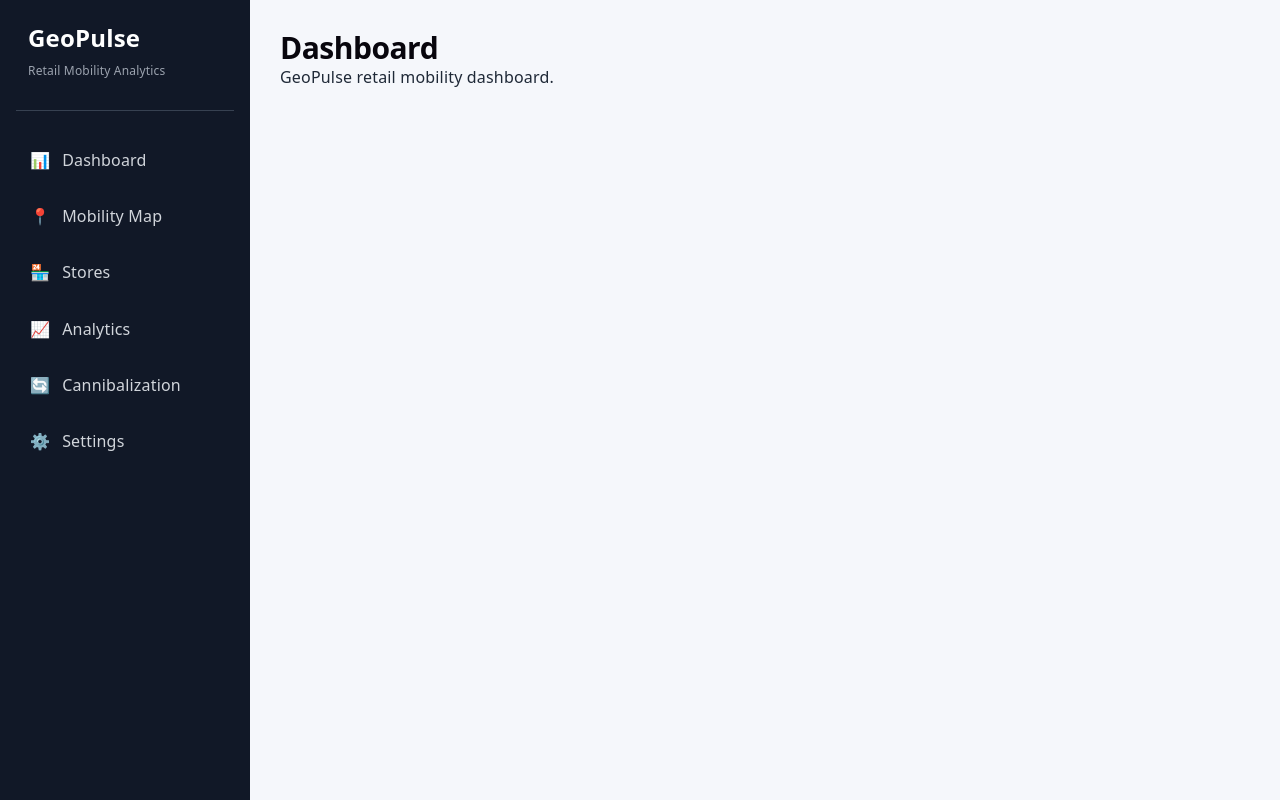
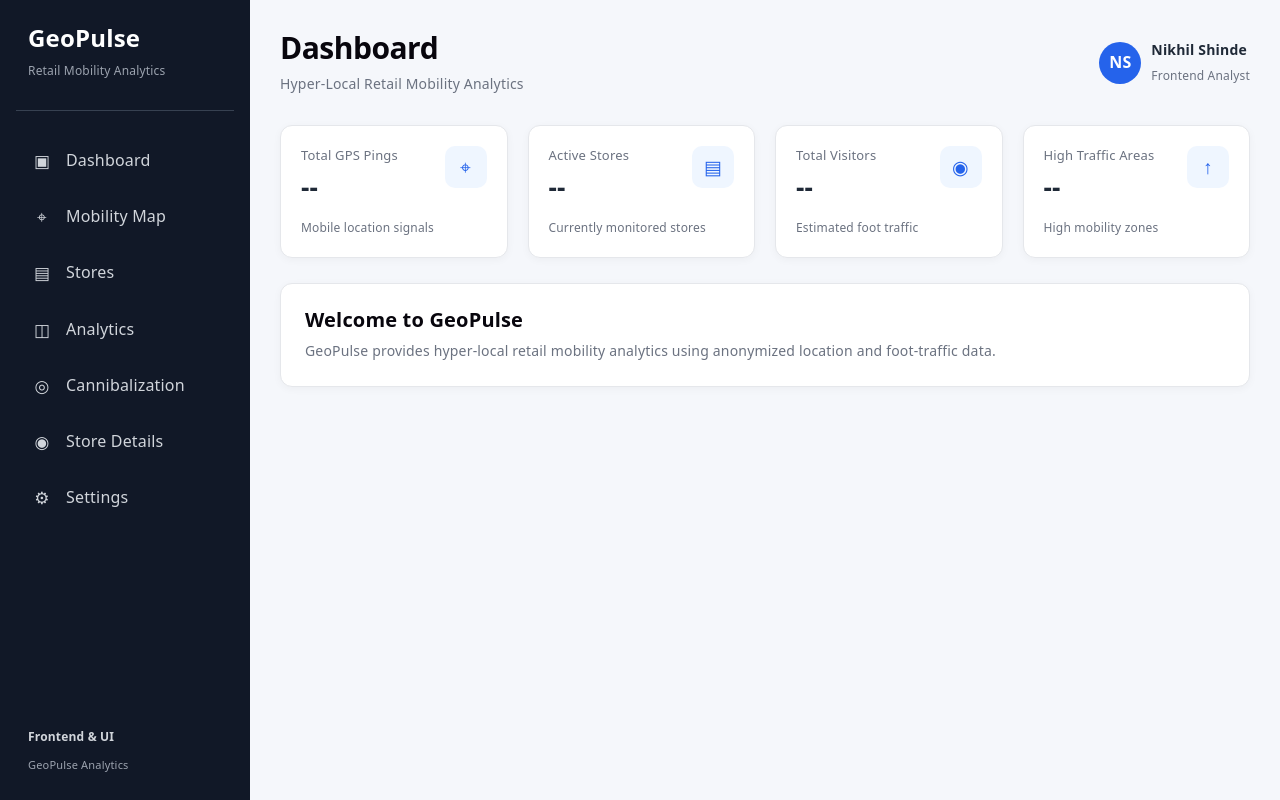
Before and after one commit to Raisanuraan12/geopulse-retail-mobility-analytics, a React (Vite) app: page / in a window 1280 px wide. Built offline with nearby package versions, Linux system fonts and the light colour scheme.

Commit message:
: Create reusable GeoPulse frontend components

```diff
--- a/src/App.css
+++ b/src/App.css
@@ -1,17 +1,23 @@
+/* ========================================
+   GLOBAL APP LAYOUT
+======================================== */
+
 * {
   box-sizing: border-box;
 }
 
-.app {
+.app-container {
   min-height: 100vh;
+  width: 100%;
   display: flex;
   background: #f5f7fb;
   color: #1f2937;
 }
 
-/* =========================
+
+/* ========================================
    SIDEBAR
-========================= */
+======================================== */
 
 .sidebar {
   width: 250px;
@@ -20,74 +26,117 @@
   color: white;
   padding: 24px 16px;
   flex-shrink: 0;
+  display: flex;
+  flex-direction: column;
 }
 
-.logo {
+.sidebar-logo {
   padding: 0 12px 28px;
   border-bottom: 1px solid #374151;
+  margin-bottom: 25px;
 }
 
-.logo h2 {
+.sidebar-logo h2 {
   color: white;
   font-size: 24px;
-  margin-bottom: 5px;
+  margin: 0 0 5px;
 }
 
-.logo span {
+.sidebar-logo span {
   color: #9ca3af;
   font-size: 12px;
 }
 
-.navigation {
-  margin-top: 25px;
+
+/* ========================================
+   SIDEBAR NAVIGATION
+======================================== */
+
+.sidebar-nav {
+  display: flex;
+  flex-direction: column;
+  gap: 7px;
 }
 
-.nav-item {
+.nav-link {
   display: flex;
   align-items: center;
   gap: 12px;
   padding: 13px 14px;
-  margin-bottom: 7px;
   color: #d1d5db;
   text-decoration: none;
   border-radius: 8px;
-  transition: 0.2s;
+  transition: 0.2s ease;
 }
 
-.nav-item:hover {
+.nav-link:hover {
   background: #1f2937;
   color: white;
 }
 
-.nav-item.active {
+.nav-link.active {
   background: #2563eb;
   color: white;
 }
 
-/* =========================
+.nav-icon {
+  width: 24px;
+  text-align: center;
+  font-size: 17px;
+}
+
+.sidebar-footer {
+  margin-top: auto;
+  padding: 25px 12px 0;
+  color: #9ca3af;
+  font-size: 12px;
+}
+
+.sidebar-footer p {
+  margin: 0 0 5px;
+  color: #d1d5db;
+  font-weight: 600;
+}
+
+.sidebar-footer span {
+  font-size: 11px;
+}
+
+
+/* ========================================
    MAIN CONTENT
-========================= */
+======================================== */
 
 .main-content {
   flex: 1;
   min-width: 0;
   padding: 30px;
+  margin: 0;
 }
 
-.topbar {
+
+/* ========================================
+   HEADER
+======================================== */
+
+.top-header {
   display: flex;
+  align-items: center;
   justify-content: space-between;
-  align-items: center;
-  margin-bottom: 28px;
+  gap: 20px;
+  margin: 0 0 30px;
 }
 
-.topbar h1 {
-  margin: 0 0 6px;
+.top-header h1 {
+  margin: 0;
   font-size: 30px;
+  font-weight: 700;
 }
 
-.topbar p {
+.top-header p {
+  margin: 6px 0 0;
   color: #6b7280;
+  font-size: 14px;
 }
 
 .user-profile {
@@ -96,17 +145,7 @@
   gap: 10px;
 }
 
-.user-profile strong {
-  display: block;
-}
-
-.user-profile small {
-  display: block;
-  color: #6b7280;
-  margin-top: 2px;
-}
-
-.avatar {
+.user-avatar {
   width: 42px;
   height: 42px;
   border-radius: 50%;
@@ -115,61 +154,126 @@
   display: flex;
   justify-content: center;
   align-items: center;
-  font-weight: bold;
+  font-weight: 700;
+  flex-shrink: 0;
 }
 
-/* =========================
+.user-info {
+  display: flex;
+  flex-direction: column;
+}
+
+.user-info strong {
+  font-size: 14px;
+  color: #1f2937;
+}
+
+.user-info span {
+  margin-top: 3px;
+  color: #6b7280;
+  font-size: 12px;
+}
+
+
+/* ========================================
+   DASHBOARD
+======================================== */
+
+.dashboard {
+  width: 100%;
+  margin: 0;
+  padding: 0;
+}
+
+
+/* ========================================
    STATISTICS
-========================= */
+======================================== */
 
 .stats-grid {
   display: grid;
-  grid-template-columns: repeat(4, 1fr);
+  grid-template-columns: repeat(4, minmax(0, 1fr));
   gap: 20px;
   margin-bottom: 25px;
 }
 
 .stat-card {
   background: white;
+  border: 1px solid #e5e7eb;
   border-radius: 12px;
-  padding: 22px;
+  padding: 20px;
+  box-shadow: 0 2px 8px rgba(0, 0, 0, 0.04);
+}
+
+.stat-card-top {
   display: flex;
-  align-items: center;
+  align-items: flex-start;
+  justify-content: space-between;
   gap: 15px;
-  box-shadow: 0 2px 8px rgba(0, 0, 0, 0.06);
+}
+
+.stat-title {
+  margin: 0;
+  color: #6b7280;
+  font-size: 13px;
+  line-height: 1.4;
+}
+
+.stat-card h2 {
+  margin: 8px 0 0;
+  font-size: 26px;
+  color: #1f2937;
 }
 
 .stat-icon {
-  width: 48px;
-  height: 48px;
+  width: 42px;
+  height: 42px;
   border-radius: 10px;
   background: #eff6ff;
+  color: #2563eb;
   display: flex;
   justify-content: center;
   align-items: center;
-  font-size: 24px;
+  font-size: 19px;
   flex-shrink: 0;
 }
 
-.stat-card p {
+.stat-description {
+  margin: 15px 0 0;
   color: #6b7280;
-  font-size: 13px;
-  margin-bottom: 4px;
+  font-size: 12px;
+  line-height: 1.5;
 }
 
-.stat-card h2 {
-  margin: 0;
-  font-size: 25px;
+
+/* ========================================
+   DASHBOARD WELCOME
+======================================== */
+
+.dashboard-welcome {
+  background: white;
+  border-radius: 12px;
+  padding: 24px;
+  border: 1px solid #e5e7eb;
+  box-shadow: 0 2px 8px rgba(0, 0, 0, 0.04);
 }
 
-.stat-label {
-  color: #9ca3af;
-  font-size: 11px;
+.dashboard-welcome h2 {
+  margin: 0 0 8px;
+  font-size: 20px;
 }
 
-/* =========================
+.dashboard-welcome p {
+  margin: 0;
+  color: #6b7280;
+  font-size: 14px;
+  line-height: 1.6;
+}
+
+
+/* ========================================
    DASHBOARD CARDS
-========================= */
+======================================== */
 
 .dashboard-grid {
   display: grid;
@@ -199,6 +303,7 @@
 }
 
 .card-header p {
+  margin: 0;
   color: #6b7280;
   font-size: 13px;
 }
@@ -217,9 +322,10 @@
   background: #dbeafe;
 }
 
-/* =========================
+
+/* ========================================
    MAP PLACEHOLDER
-========================= */
+======================================== */
 
 .map-placeholder {
   height: 300px;
@@ -242,17 +348,19 @@
 }
 
 .map-content h3 {
-  margin-bottom: 5px;
+  margin: 0 0 5px;
 }
 
 .map-content p {
+  margin: 0;
   color: #6b7280;
   font-size: 13px;
 }
 
-/* =========================
+
+/* ========================================
    FOOTFALL CHART
-========================= */
+======================================== */
 
 .chart-placeholder {
   height: 300px;
@@ -312,9 +420,10 @@
   font-size: 11px;
 }
 
-/* =========================
+
+/* ========================================
    STORE TABLE
-========================= */
+======================================== */
 
 .store-card {
   margin-bottom: 25px;
@@ -373,9 +482,10 @@
   color: #16a34a;
 }
 
-/* =========================
+
+/* ========================================
    INSIGHTS
-========================= */
+======================================== */
 
 .insights-grid {
   display: grid;
@@ -398,22 +508,24 @@
 
 .insight-card h3 {
   font-size: 16px;
-  margin-bottom: 7px;
+  margin: 0 0 7px;
 }
 
 .insight-card p {
+  margin: 0;
   color: #6b7280;
   font-size: 12px;
   line-height: 1.5;
 }
 
-/* =========================
-   RESPONSIVE
-========================= */
+
+/* ========================================
+   RESPONSIVE — TABLET
+======================================== */
 
 @media (max-width: 1100px) {
   .stats-grid {
-    grid-template-columns: repeat(2, 1fr);
+    grid-template-columns: repeat(2, minmax(0, 1fr));
   }
 
   .dashboard-grid {
@@ -425,8 +537,13 @@
   }
 }
 
+
+/* ========================================
+   RESPONSIVE — MOBILE
+======================================== */
+
 @media (max-width: 700px) {
-  .app {
+  .app-container {
     flex-direction: column;
   }
 
@@ -435,24 +552,32 @@
     min-height: auto;
   }
 
-  .navigation {
-    display: flex;
+  .sidebar-nav {
+    flex-direction: row;
     flex-wrap: wrap;
     gap: 6px;
   }
 
-  .nav-item {
+  .nav-link {
     margin-bottom: 0;
+  }
+
+  .sidebar-footer {
+    margin-top: 20px;
   }
 
   .main-content {
     padding: 20px;
   }
 
-  .topbar {
+  .top-header {
     flex-direction: column;
     align-items: flex-start;
     gap: 15px;
+  }
+
+  .user-profile {
+    width: 100%;
   }
 
   .stats-grid {
@@ -463,4 +588,8 @@
   .table-row {
     grid-template-columns: 1fr;
   }
+
+  .stat-card {
+    padding: 16px;
+  }
 }
--- a/src/App.jsx
+++ b/src/App.jsx
@@ -1,5 +1,7 @@
-import { BrowserRouter, Routes, Route, NavLink } from "react-router-dom";
-import "./App.css";
+import { BrowserRouter, Routes, Route } from "react-router-dom";
+
+import Sidebar from "./components/Sidebar";
+import Header from "./components/Header";
 
 import Dashboard from "./pages/Dashboard";
 import MobilityMap from "./pages/MobilityMap";
@@ -9,97 +11,99 @@ import Cannibalization from "./pages/Cannibalization";
 import StoreDetails from "./pages/StoresDetails";
 import Settings from "./pages/Settings";
 
+import "./App.css";
+
+function AppLayout({ children, title }) {
+  return (
+    <div className="app-container">
+      <Sidebar />
+
+      <main className="main-content">
+        <Header title={title} />
+        {children}
+      </main>
+    </div>
+  );
+}
+
 function App() {
   return (
     <BrowserRouter>
-      <div className="app">
-        {/* Sidebar */}
-        <aside className="sidebar">
-          <div className="logo">
-            <h2>GeoPulse</h2>
-            <span>Retail Mobility Analytics</span>
-          </div>
+      <Routes>
 
-          <nav className="navigation">
-            <NavLink
-              to="/dashboard"
-              className={({ isActive }) =>
-                isActive ? "nav-item active" : "nav-item"
+        <Route
+          path="/"
+          element={
+            <AppLayout title="Dashboard">
+              <Dashboard />
+            </AppLayout>
           }
-            >
-              <span>📊</span>
-              Dashboard
-            </NavLink>
+        />
 
-            <NavLink
-              to="/mobility-map"
-              className={({ isActive }) =>
-                isActive ? "nav-item active" : "nav-item"
+        <Route
+          path="/dashboard"
+          element={
+            <AppLayout title="Dashboard">
+              <Dashboard />
+            </AppLayout>
           }
-            >
-              <span>📍</span>
-              Mobility Map
-            </NavLink>
+        />
 
-            <NavLink
-              to="/stores"
-              className={({ isActive }) =>
-                isActive ? "nav-item active" : "nav-item"
+        <Route
+          path="/mobility-map"
+          element={
+            <AppLayout title="Mobility Map">
+              <MobilityMap />
+            </AppLayout>
           }
-            >
-              <span>🏪</span>
-              Stores
-            </NavLink>
+        />
 
-            <NavLink
-              to="/analytics"
-              className={({ isActive }) =>
-                isActive ? "nav-item active" : "nav-item"
+        <Route
+          path="/stores"
+          element={
+            <AppLayout title="Stores">
+              <Stores />
+            </AppLayout>
           }
-            >
-              <span>📈</span>
-              Analytics
-            </NavLink>
+        />
 
-            <NavLink
-              to="/cannibalization"
-              className={({ isActive }) =>
-                isActive ? "nav-item active" : "nav-item"
+        <Route
+          path="/analytics"
+          element={
+            <AppLayout title="Analytics">
+              <Analytics />
+            </AppLayout>
           }
-            >
-              <span>🔄</span>
-              Cannibalization
-            </NavLink>
+        />
 
-            <NavLink
-              to="/settings"
-              className={({ isActive }) =>
-                isActive ? "nav-item active" : "nav-item"
-              }
-            >
-              <span>⚙️</span>
-              Settings
-            </NavLink>
-          </nav>
-        </aside>
-
-        {/* Main Content */}
-        <main className="main-content">
-          <Routes>
-            <Route path="/" element={<Dashboard />} />
-            <Route path="/dashboard" element={<Dashboard />} />
-            <Route path="/mobility-map" element={<MobilityMap />} />
-            <Route path="/stores" element={<Stores />} />
-            <Route path="/analytics" element={<Analytics />} />
         <Route
           path="/cannibalization"
-              element={<Cannibalization />}
+          element={
+            <AppLayout title="Cannibalization Analysis">
+              <Cannibalization />
+            </AppLayout>
+          }
         />
-            <Route path="/store-details" element={<StoreDetails />} />
-            <Route path="/settings" element={<Settings />} />
+
+        <Route
+          path="/store-details"
+          element={
+            <AppLayout title="Store Details">
+              <StoreDetails />
+            </AppLayout>
+          }
+        />
+
+        <Route
+          path="/settings"
+          element={
+            <AppLayout title="Settings">
+              <Settings />
+            </AppLayout>
+          }
+        />
+
       </Routes>
-        </main>
-      </div>
     </BrowserRouter>
   );
 }
--- a/src/pages/Dashboard.jsx
+++ b/src/pages/Dashboard.jsx
@@ -1,8 +1,54 @@
+import StatCard from "../components/StatCard";
+
 function Dashboard() {
   return (
-    <div>
-      <h1>Dashboard</h1>
-      <p>GeoPulse retail mobility dashboard.</p>
+    <div className="dashboard">
+
+      {/* Statistics Cards */}
+      <div className="stats-grid">
+
+        <StatCard
+          title="Total GPS Pings"
+          value="--"
+          description="Mobile location signals"
+          icon="⌖"
+        />
+
+        <StatCard
+          title="Active Stores"
+          value="--"
+          description="Currently monitored stores"
+          icon="▤"
+        />
+
+        <StatCard
+          title="Total Visitors"
+          value="--"
+          description="Estimated foot traffic"
+          icon="◉"
+        />
+
+        <StatCard
+          title="High Traffic Areas"
+          value="--"
+          description="High mobility zones"
+          icon="↑"
+        />
+
+      </div>
+
+      {/* Welcome Section */}
+      <div className="dashboard-welcome">
+
+        <h2>Welcome to GeoPulse</h2>
+
+        <p>
+          GeoPulse provides hyper-local retail mobility analytics
+          using anonymized location and foot-traffic data.
+        </p>
+
+      </div>
+
     </div>
   );
 }
```
Lines whose indentation alone changed are shown as unchanged.
